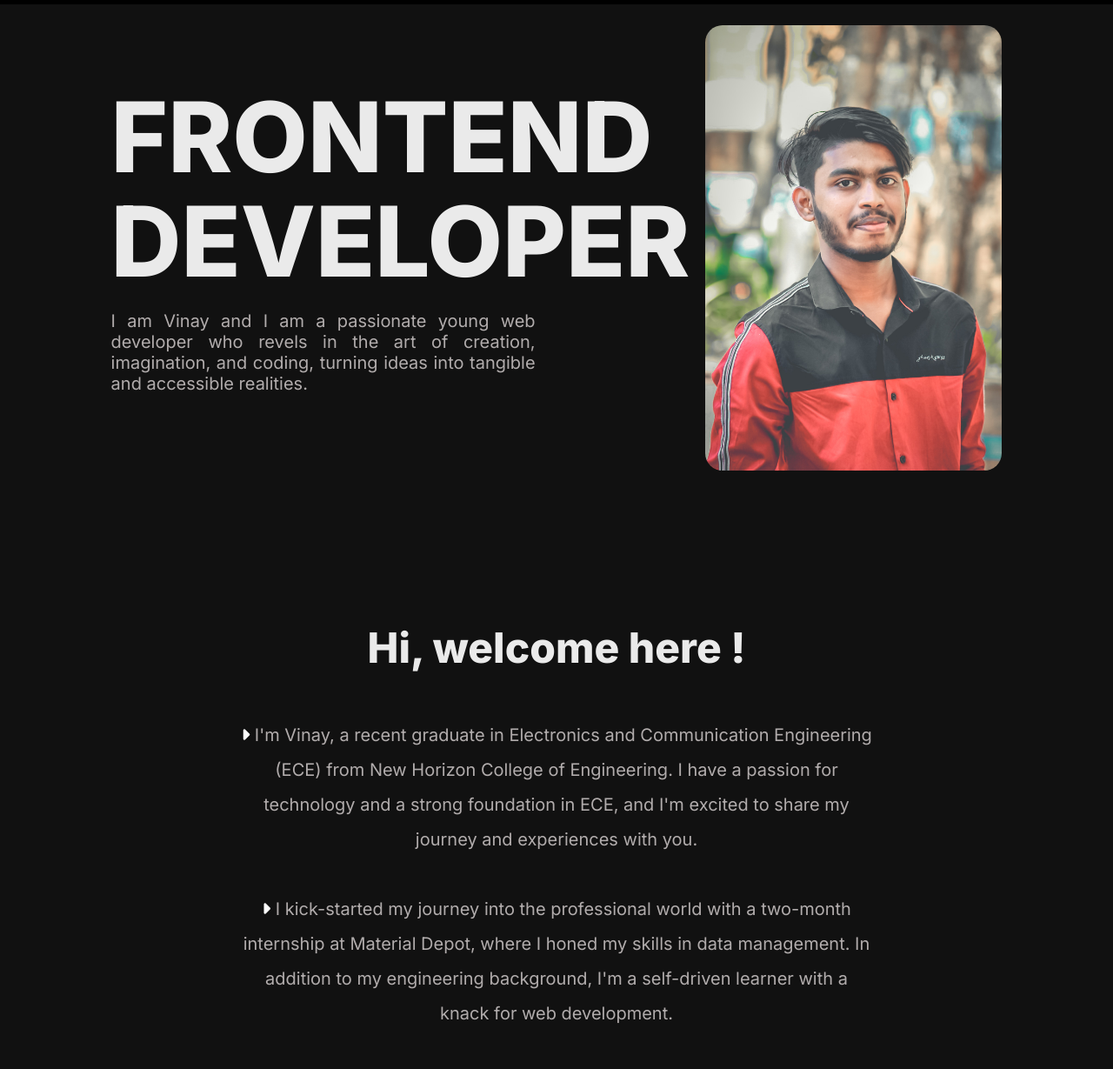
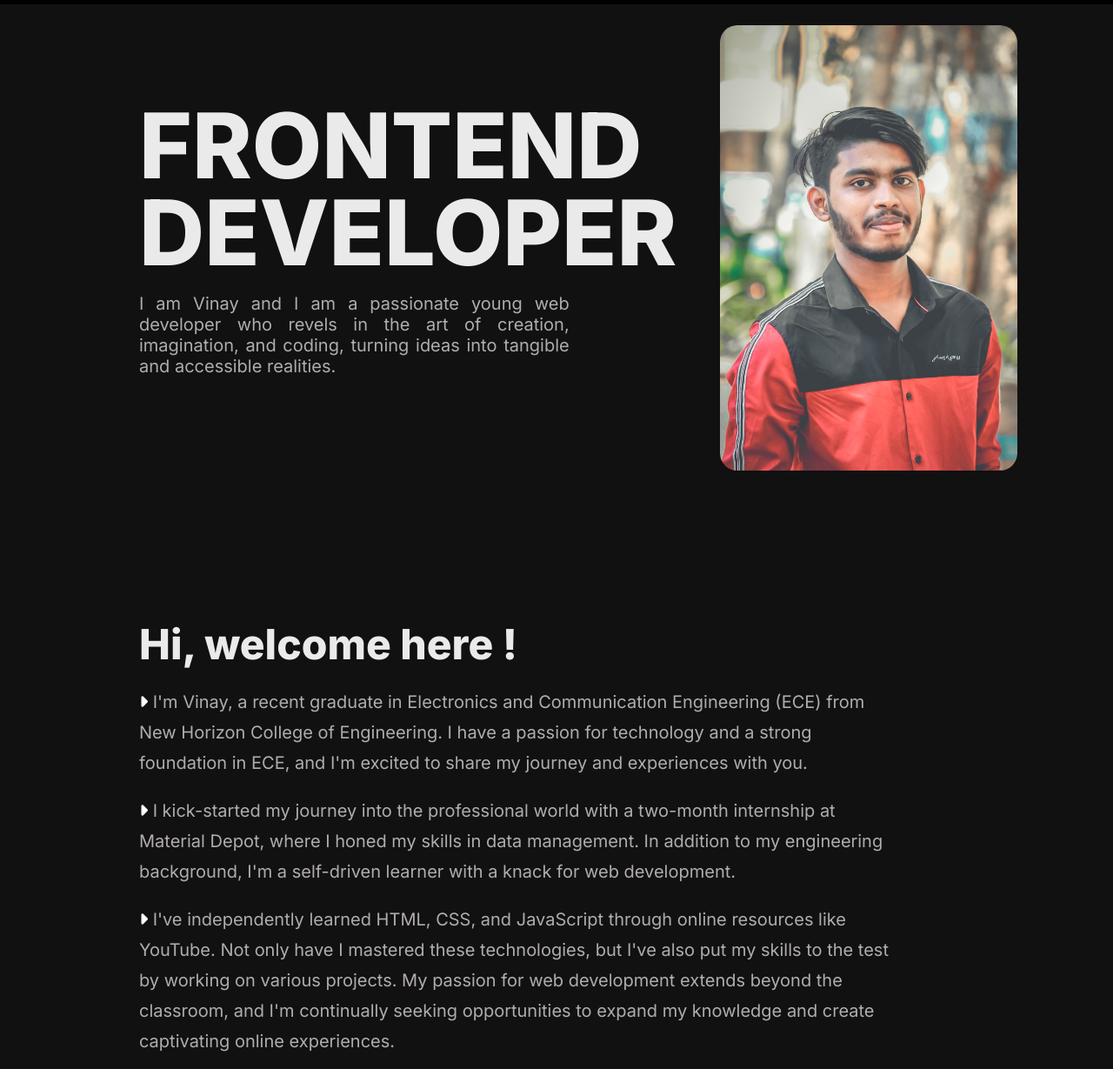
Before and after one commit to vinayr002/Myportfolio, a plain HTML site: page index.html in a window 1280 px wide. Shown: the part 71-1300 px from the top of the page at 87% size. Drawn offline with Linux system fonts and the light colour scheme.

Commit message:
Update style.css

```diff
--- a/style.css
+++ b/style.css
@@ -81,27 +81,29 @@ nav{
 }
 .content{
     text-align: justify;
-    width: 40%;
-    align-items: center;
-
+    width: 100%;
+    padding-inline: 50px;
+    margin-left: 80px;
 }
 .content h1{
-    font-size: 7rem;
-    line-height: 120px;
+    font-size: 6.5rem;
+    line-height: 100px;
+    width: 100%;
 }
 .content p{
     font-size: 1.25rem;
     padding-block: 20px;
+    width: 80%;
 }
 .header{
     margin: 30px 30px;
     justify-content: space-around;
-    text-align: justify;
 }
 .header img{
     width: 28%;
     border-radius: 20px;
     transition: all 0.2s ease-out;
+    margin-right: 10%;
 }
 .header img:hover{
     cursor: pointer;
@@ -113,25 +115,26 @@ nav{
 
 .about{
     align-items: center;
-    margin-top: 80px;
 }
 .details{
-    padding-top: 5%;
-    text-align: center;
-    width: 60%;
+    padding-top: 140px;
+    text-align: justify;
+    width: 75%;
     margin: 0 auto;
-    line-height: 40px;
 }
 .details h2{
     font-size: 3rem;
-    padding: 40px;
     color: var(--primary-color);
 }
 .details p{
     font-size: 1.25rem;
-    padding: 20px;
+    padding-top: 20px;
     color: var(--secondary-color);
+    text-align: left;
+    width: 90%;
+    line-height: 35px;
 }
+
 
 
 .portfolio{
@@ -141,8 +144,8 @@ nav{
 .heading{
     text-align: center;
     font-size: 1.8rem;
-    padding: 20px;
     margin-bottom: 40px;
+    padding-top: 20px;
 }
 .projects {
     width: 100%;
@@ -161,7 +164,6 @@ nav{
     transition: all 0.2s ease;
 }
 .card img:hover{
-    /* box-shadow: 0 0 5px #cdcbcbed;; */
     transform: translateY(-2px);
 }
 .card-content{
@@ -176,12 +178,15 @@ nav{
 
 .border{
     border: 2px solid var(--secondary-color);
-    border-radius:20px ;
-    width: 60%;
-    height: 250px;
+    border-radius: 20px;
+    width: 62%;
+    height: 260px;
     align-items: center;
     margin: 40px auto;
     gap: 40px;
+}
+.cmpny-logo{
+    width: 30%;
 }
 .cmpny-logo img{
     width: 80%;
@@ -192,13 +197,11 @@ nav{
     padding: 10px;
 }
 .description{
-    width: 55%;
-    margin-left: 30px;
-    text-align: center;
-    padding-block: 20px;
+    width: 60%;
+    text-align: justify;
 }
 .description a{
-    margin: 20px;
+    margin-block: 20px;
 }
 .description p{
     line-height: 20px;
```
